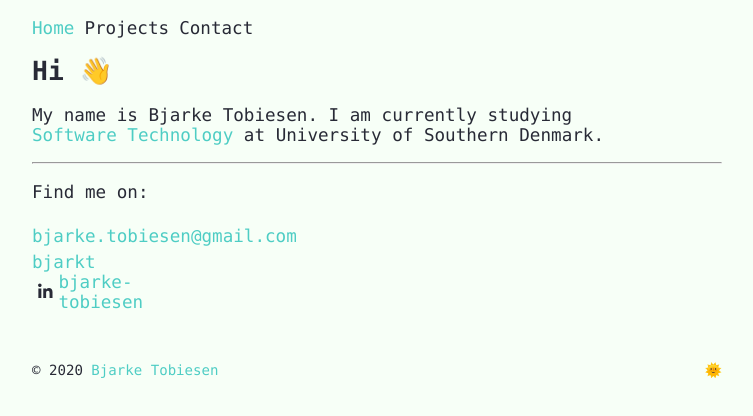
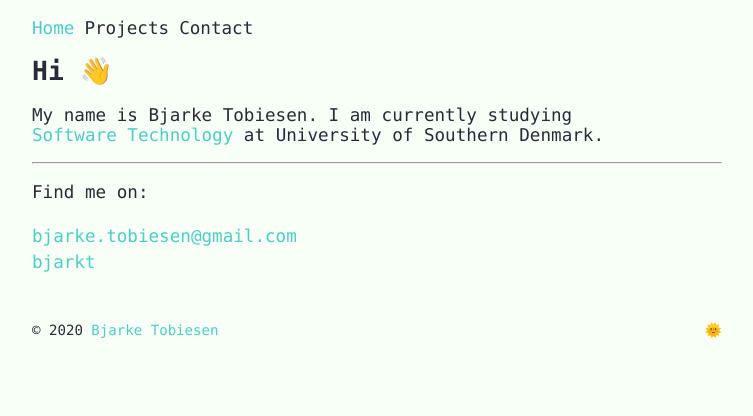
Before and after one commit to bjarke-xyz/personal-website, a Next.js app in the folder src/: page / in a window 1280 px wide. Shown: the top 416 px of the page, without its empty margins (263-1016 px from the left). Built offline with nearby package versions, Linux system fonts and the light colour scheme.

Commit message:
clean up code

```diff
--- a/src/components/icon.tsx
+++ b/src/components/icon.tsx
@@ -3,7 +3,10 @@ import styles from "./icon.module.scss";
 
 export const EmailIcon = () => (
   <svg className={styles.iconContainer} viewBox="0 0 512 512">
-    <path d="M101.3 141.6v228.9h0.3 308.4 0.8V141.6H101.3zM375.7 167.8l-119.7 91.5 -119.6-91.5H375.7zM127.6 194.1l64.1 49.1 -64.1 64.1V194.1zM127.8 344.2l84.9-84.9 43.2 33.1 43-32.9 84.7 84.7L127.8 344.2 127.8 344.2zM384.4 307.8l-64.4-64.4 64.4-49.3V307.8z" />
+    <path
+      stroke="#f00"
+      d="M101.3 141.6v228.9h0.3 308.4 0.8V141.6H101.3zM375.7 167.8l-119.7 91.5 -119.6-91.5H375.7zM127.6 194.1l64.1 49.1 -64.1 64.1V194.1zM127.8 344.2l84.9-84.9 43.2 33.1 43-32.9 84.7 84.7L127.8 344.2 127.8 344.2zM384.4 307.8l-64.4-64.4 64.4-49.3V307.8z"
+    />
   </svg>
 );
 
--- a/src/pages/404.tsx
+++ b/src/pages/404.tsx
@@ -1,5 +1,4 @@
 import Layout from "../components/layout";
-import Head from "next/head";
 
 export default function NotFound() {
   return (
--- a/src/pages/_app.tsx
+++ b/src/pages/_app.tsx
@@ -2,6 +2,7 @@ import Head from "next/head";
 import type { AppProps } from "next/app";
 import { ThemeProvider } from "../hooks/theme-context";
 import "../styles/globals.scss";
+
 export default function MyApp({ Component, pageProps }: AppProps) {
   return (
     <ThemeProvider>
--- a/src/pages/contact.tsx
+++ b/src/pages/contact.tsx
@@ -1,5 +1,4 @@
 import Layout from "../components/layout";
-import Head from "next/head";
 
 export default function Contact() {
   return (
--- a/src/pages/index.tsx
+++ b/src/pages/index.tsx
@@ -1,7 +1,5 @@
 import Layout from "../components/layout";
 import { EmailIcon, GitHubIcon, LinkedInIcon } from "../components/icon";
-import { GetStaticProps } from "next";
-import Head from "next/head";
 
 export default function Home() {
   return (
@@ -34,24 +32,18 @@ const Socials = () => (
       }
     `}</style>
     <ul>
-      <li>
+      <li title="Email">
         <a href="mailto:bjarke.tobiesen@gmail.com">
           <EmailIcon />
           <span>bjarke.tobiesen@gmail.com</span>
         </a>
       </li>
-      <li>
+      <li title="GitHub">
         <a href="https://github.com/bjarkt">
           <GitHubIcon />
           <span>bjarkt</span>
         </a>
       </li>
-      <li>
-        <a href="https://www.linkedin.com/in/bjarke-tobiesen">
-          <LinkedInIcon />
-          <span>bjarke-tobiesen</span>
-        </a>
-      </li>
     </ul>
   </div>
 );
--- a/src/pages/projects.tsx
+++ b/src/pages/projects.tsx
@@ -4,7 +4,6 @@ import { promisify } from "util";
 import path from "path";
 import Layout from "../components/layout";
 import styles from "./projects.module.scss";
-import Head from "next/head";
 
 export default function Projects({ projects }: InferGetStaticPropsType<typeof getStaticProps>) {
   return (
@@ -15,8 +14,7 @@ export default function Projects({ projects }: InferGetStaticPropsType<typeof ge
   );
 }
 
-function renderProject(project: WebsiteProject) {
-  const { url, description, img, name } = project;
+function renderProject({ url, description, img, name }: WebsiteProject) {
   return (
     <div className={styles.projectContainer} key={url}>
       <h3>
@@ -31,8 +29,6 @@ function renderProject(project: WebsiteProject) {
     </div>
   );
 }
-
-function DisplayProject(projects: ProjectCollection) {}
 
 interface WebsiteProject {
   description: string;
```
